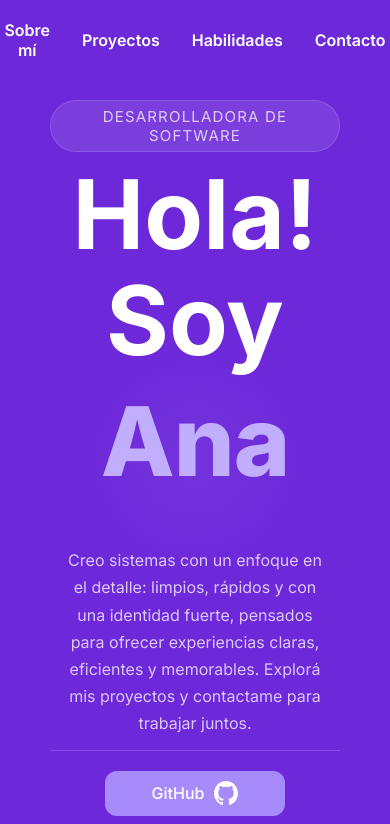
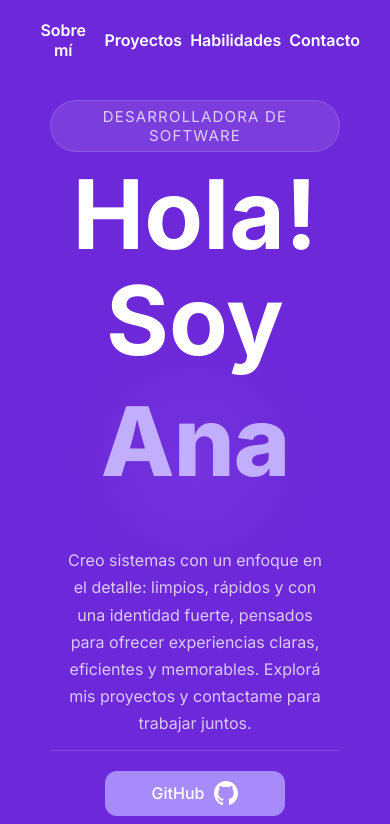
Before and after one commit to anadruetta29/dev-portfolio, a React (Vite) app: page / in a window 390 px wide. Shown: the top 824 px of the page. Built offline with nearby package versions, Linux system fonts and the light colour scheme.

Commit message:
Update style.module.css

```diff
--- a/src/ui/components/molecules/header/style.module.css
+++ b/src/ui/components/molecules/header/style.module.css
@@ -71,6 +71,7 @@
         display: flex;
         justify-content: center;
         align-items: center;
+        gap: 8px;
     }
 
     .nav a {
```
